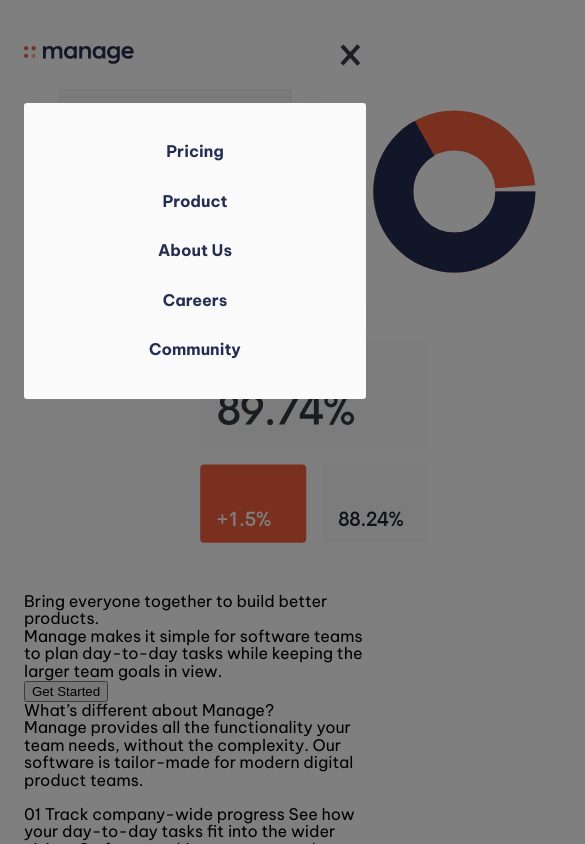
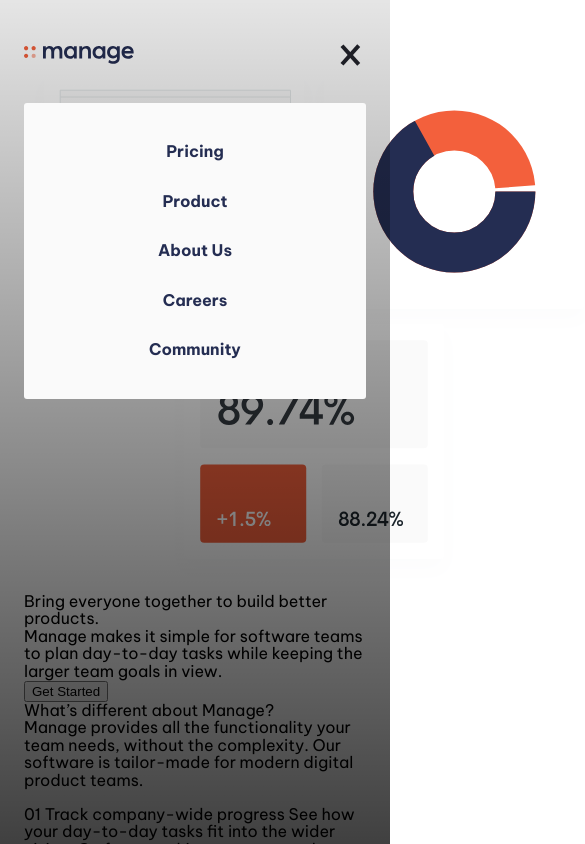
Before and after one commit to kingwell47/fem-manage-landing-page, a React (Create React App) app: page / in a window 390 px wide. Both pictures are taken after a click on the button "open-menu". Shown: the top 844 px of the page, 585 px wide, since content can reach past the window. Built offline with nearby package versions, Linux system fonts and the light colour scheme.

Commit message:
adjusting overlay

```diff
--- a/src/components/AppNavBar/MobileMenu.jsx
+++ b/src/components/AppNavBar/MobileMenu.jsx
@@ -3,7 +3,6 @@
 const MobileMenu = () => {
   return (
     <>
-      <div className="overlay hide-for-desktop" />
       <div className="mobile_menu hide-for-desktop">
         <ul className="mobile_menu__links">
           <li className="mobile_menu__link">Pricing</li>
--- a/src/components/AppNavBar/Navbar.jsx
+++ b/src/components/AppNavBar/Navbar.jsx
@@ -6,10 +6,23 @@
 const Navbar = () => {
   const [mobileMenuOpen, setMobileMenuOpen] = useState(false);
 
+  const handleOpen = () => {
+    setMobileMenuOpen(!mobileMenuOpen);
+    document.body.classList.toggle("open");
+    document
+      .querySelector("#mobile-menu")
+      ?.setAttribute("aria-expanded", (!mobileMenuOpen).toString());
+  };
+
   return (
     <nav className="navbar">
       <img src={manageLogo} alt="Manage" className="navbar__logo" />
-      {mobileMenuOpen && <MobileMenu />}
+      {mobileMenuOpen && (
+        <>
+          <div className="overlay hide-for-desktop" />
+          <MobileMenu />
+        </>
+      )}
       <ul className="navbar__links hide-for-mobile">
         <li className="navbar__link">Pricing</li>
         <li className="navbar__link">Product</li>
@@ -31,7 +44,7 @@
         id="mobile-menu"
         aria-label="open-menu"
         aria-expanded="false"
-        onClick={() => setMobileMenuOpen(!mobileMenuOpen)}
+        onClick={handleOpen}
       >
         <span></span>
         <span></span>
--- a/src/components/AppNavBar/Navbar.scss
+++ b/src/components/AppNavBar/Navbar.scss
@@ -56,9 +56,13 @@
     position: absolute;
     left: fnc.rem(-24);
     top: 0;
-    width: 200vw;
-    height: 200vh;
-    background-color: rgba(0, 0, 0, 0.5); //change to gradient
+    width: 100vw;
+    height: 100vh;
+    background: linear-gradient(
+      180deg,
+      rgba(0, 0, 0, 0.1) 0%,
+      rgba(0, 0, 0, 0.75) 100%
+    );
   }
 
   .mobile_menu {
--- a/src/index.scss
+++ b/src/index.scss
@@ -39,6 +39,10 @@
   line-height: 1.1;
   font-size: var(--body-font-size);
   font-family: var(--body-font);
+
+  &.open {
+    overflow: hidden;
+  }
 }
 
 //Visibility
```
